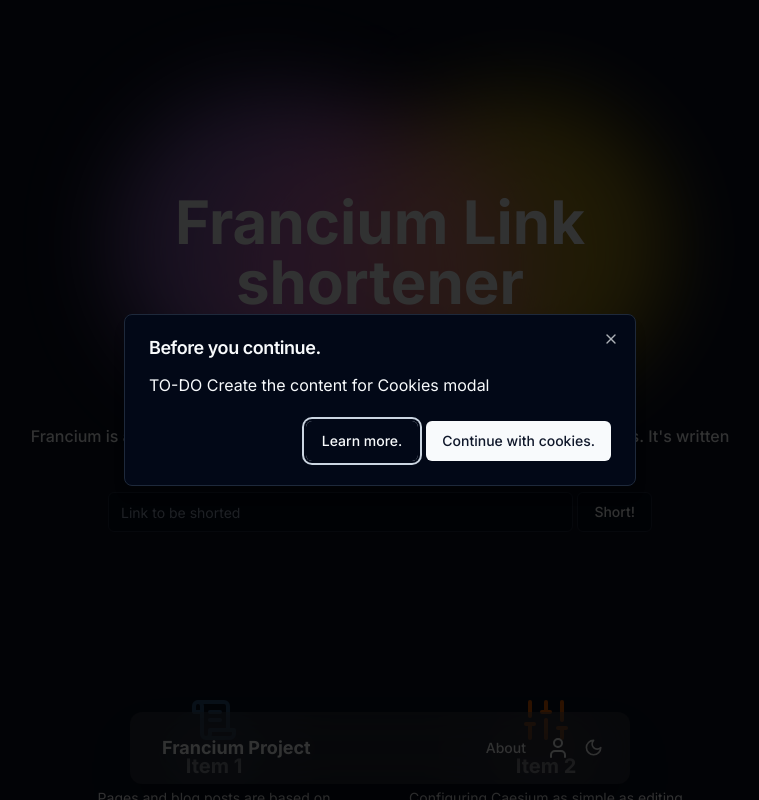
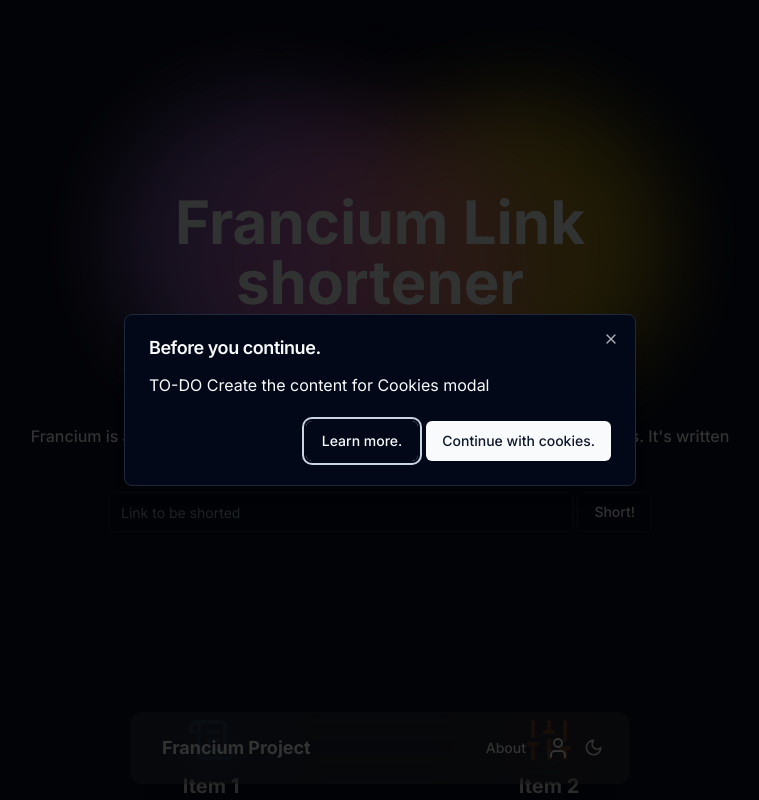
Before and after one commit to y1mz/francium, a Next.js app: page / in a window 1280 px wide. Shown: the top 800 px of the page, without its empty margins (260-1019 px from the left). Built offline with nearby package versions, Linux system fonts and the light colour scheme; no server answers.

Commit message:
Small changes

```diff
--- a/src/components/body/header/user-button.jsx
+++ b/src/components/body/header/user-button.jsx
@@ -1,6 +1,5 @@
 "use client"
 
-import Link from "next/link"
 import { Button } from "@/components/ui/button"
 import { Avatar, AvatarFallback, AvatarImage } from "@/components/ui/avatar"
 import { DropdownMenu,
--- a/src/components/body/home/info-section.jsx
+++ b/src/components/body/home/info-section.jsx
@@ -14,7 +14,7 @@
 
 function InfoItem({ text, alt, icon, color }) {
     return (
-        <div className="px-5">
+        <div className="p-5">
             <div className="flex flex-col gap-2">
                 <div className="justify-center mx-auto text-center">
                     <Icon name={icon} size={48} color={color}/>
@@ -33,7 +33,7 @@
     return (
         <div className="w-full mt-5 sm:mt-10 md:mt-16">
             <div className="p-5 mx-auto justify-center text-center">
-                <div className="grid sm:grid-cols-2">
+                <div className="grid sm:grid-cols-2 gap-3">
                     {items.map((item) => (
                         <InfoItem
                             text={item.text}
```
